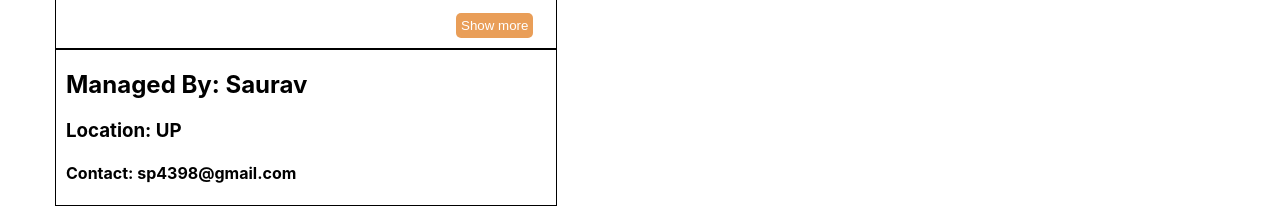
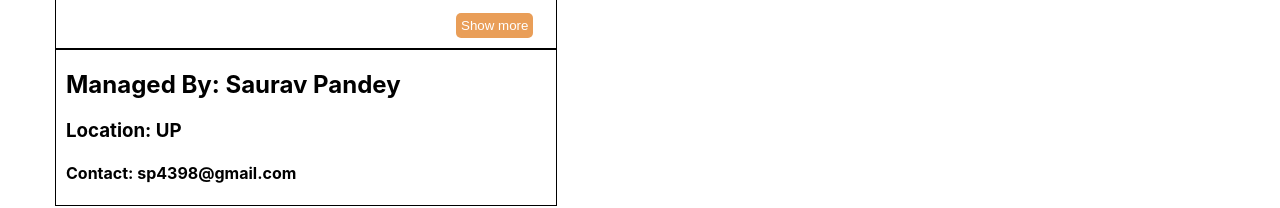
Before and after one commit to sp4398/swiggy-clone, a React (Create React App) app: page /about in a window 1280 px wide. Shown: the part 334-542 px from the top of the page. Built offline with nearby package versions, Linux system fonts and the light colour scheme.

Commit message:
fix: update UserClass name to include full name

```diff
--- a/src/components/About.js
+++ b/src/components/About.js
@@ -7,7 +7,7 @@ const About = () => {
     <div className='about'>
       <h1>About</h1>
       <User name="Saurav Pandey"/>
-      <UserClass name="Saurav" location="UP"/>
+      <UserClass name="Saurav Pandey" location="UP"/>
     </div>
   )
 }
```
